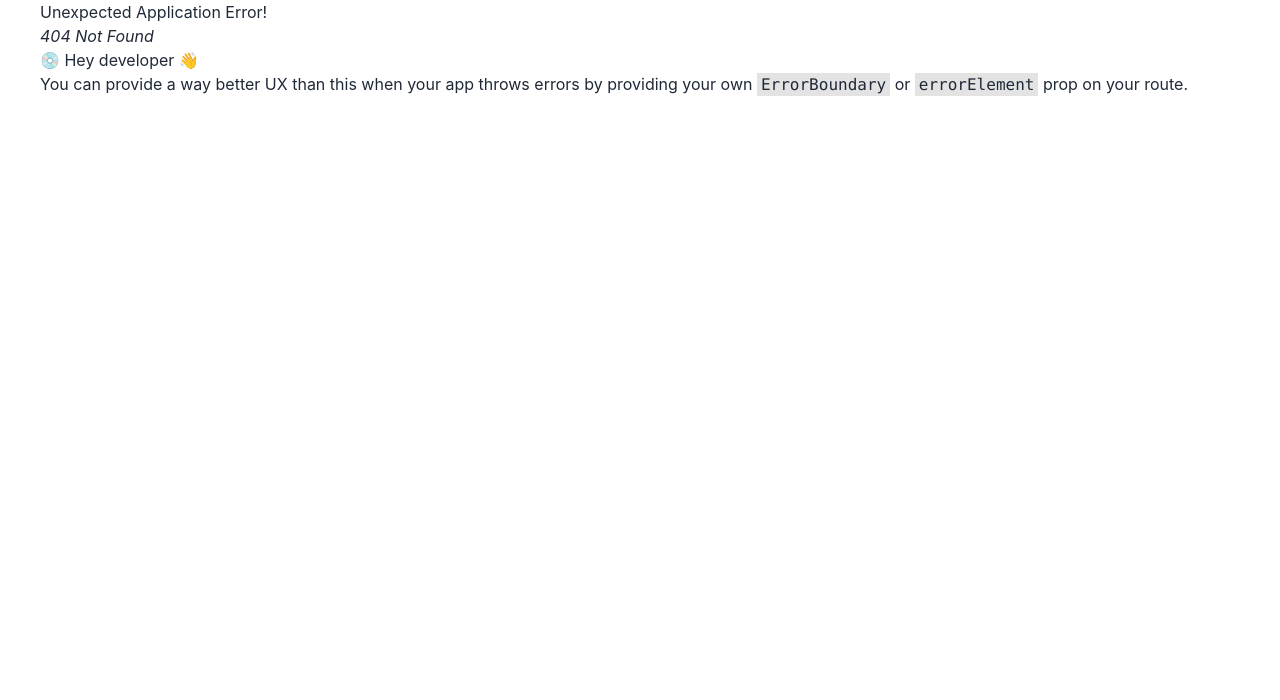
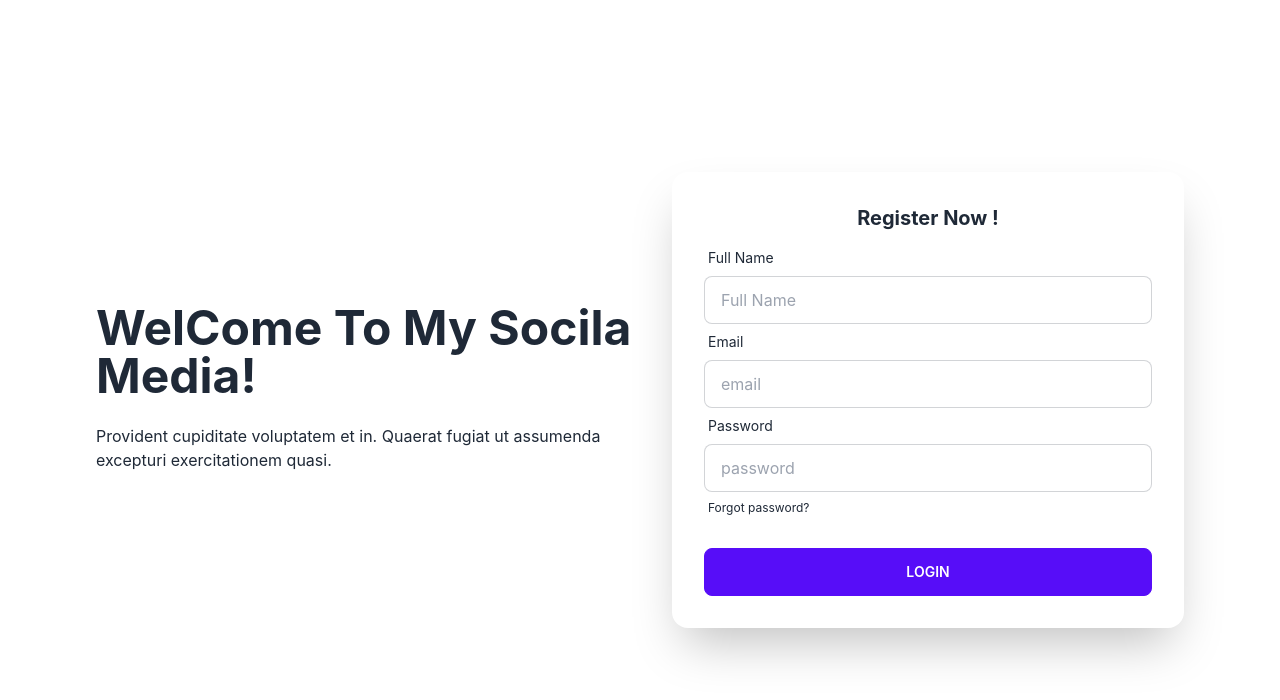
Before and after one commit to kowsarahammd80/social-midea-web, a React (Create React App) app: page /register in a window 1280 px wide. Before the commit this address had no page. Shown: the top 700 px of the page. Built offline with nearby package versions, Linux system fonts and the light colour scheme.

Commit message:
register-design-done

```diff
--- /dev/null
+++ b/src/Components/Loging/Loging.js
@@ -0,0 +1,11 @@
+import React from 'react';
+
+const Loging = () => {
+  return (
+    <div>
+
+    </div>
+  );
+};
+
+export default Loging;
--- /dev/null
+++ b/src/Components/Register/Register.js
@@ -0,0 +1,69 @@
+import React from "react";
+
+const Register = () => {
+  return (
+    <div className="mx-0 lg:mx-10">
+      <div className="hero min-h-screen">
+        <div className="hero-content flex-col lg:flex-row">
+          <div className="text-center lg:text-left hidden lg:block">
+            <h1 className="text-5xl font-bold">WelCome To My Socila Media!</h1>
+            <p className="py-6">
+              Provident cupiditate voluptatem et in. Quaerat fugiat ut assumenda
+              excepturi exercitationem quasi.
+            </p>
+          </div>
+          <div className="card flex-shrink-0 w-full max-w-lg shadow-2xl ">
+            <div className="card-body">
+               <h1 className="text-xl font-bold text-center">Register Now !</h1>
+              <form>
+                <div className="form-control">
+                  <label className="label">
+                    <span className="label-text">Full Name</span>
+                  </label>
+                  <input
+                    type="text"
+                    placeholder="Full Name"
+                    className="input input-bordered"
+                  />
+                </div>
+
+                <div className="form-control">
+                  <label className="label">
+                    <span className="label-text">Email</span>
+                  </label>
+                  <input
+                    type="text"
+                    placeholder="email"
+                    className="input input-bordered"
+                  />
+                </div>
+
+                <div className="form-control">
+                  <label className="label">
+                    <span className="label-text">Password</span>
+                  </label>
+                  <input
+                    type="text"
+                    placeholder="password"
+                    className="input input-bordered"
+                  />
+                  <label className="label">
+                    <a href="#" className="label-text-alt link link-hover">
+                      Forgot password?
+                    </a>
+                  </label>
+                </div>
+                <div className="form-control mt-6">
+                  <button className="btn btn-primary">Login</button>
+                </div>
+
+              </form>
+            </div>
+          </div>
+        </div>
+      </div>
+    </div>
+  );
+};
+
+export default Register;
```
Also changed, not shown: src/Routers/Router/Router.js (+26 -8 lines).
